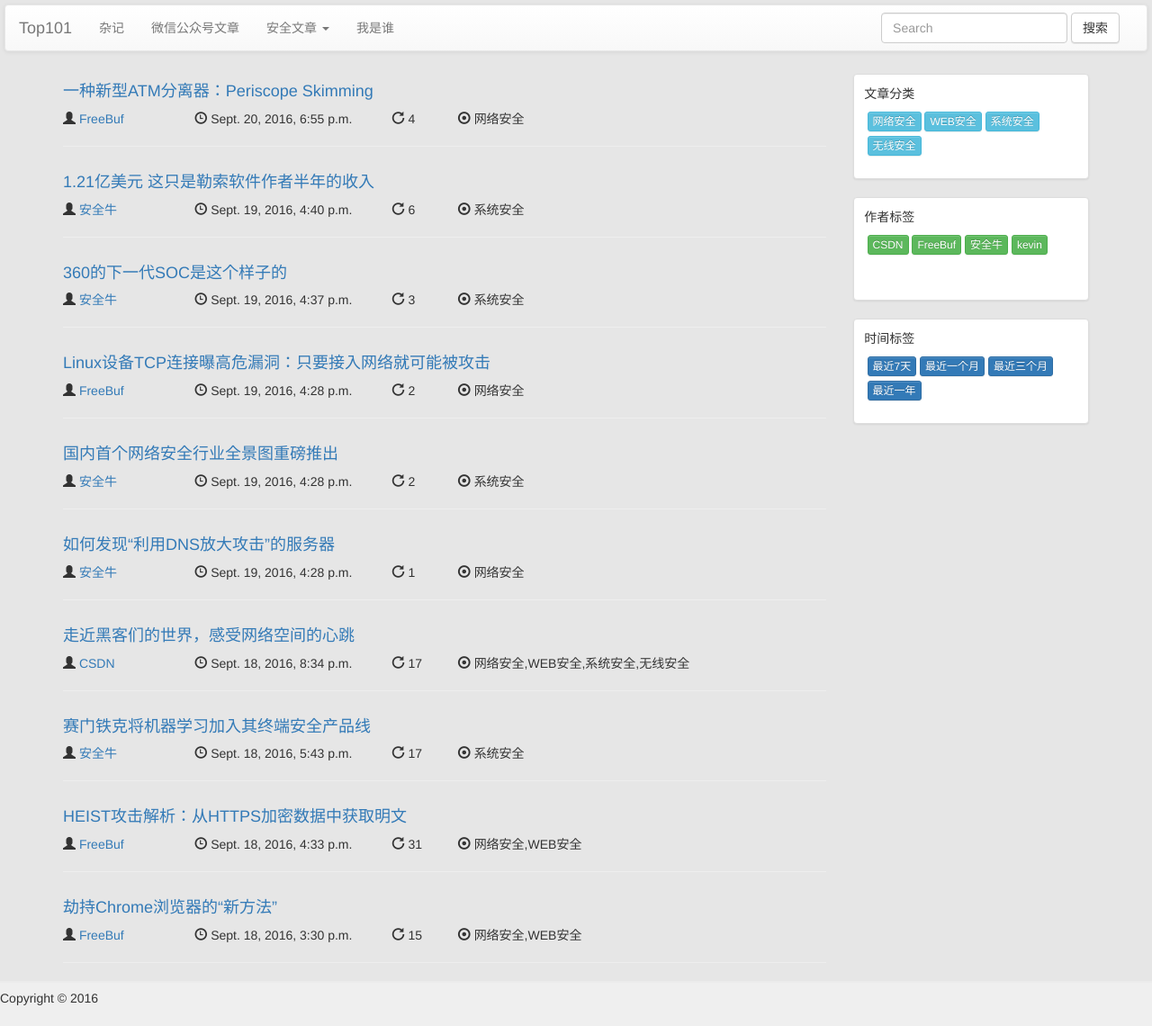
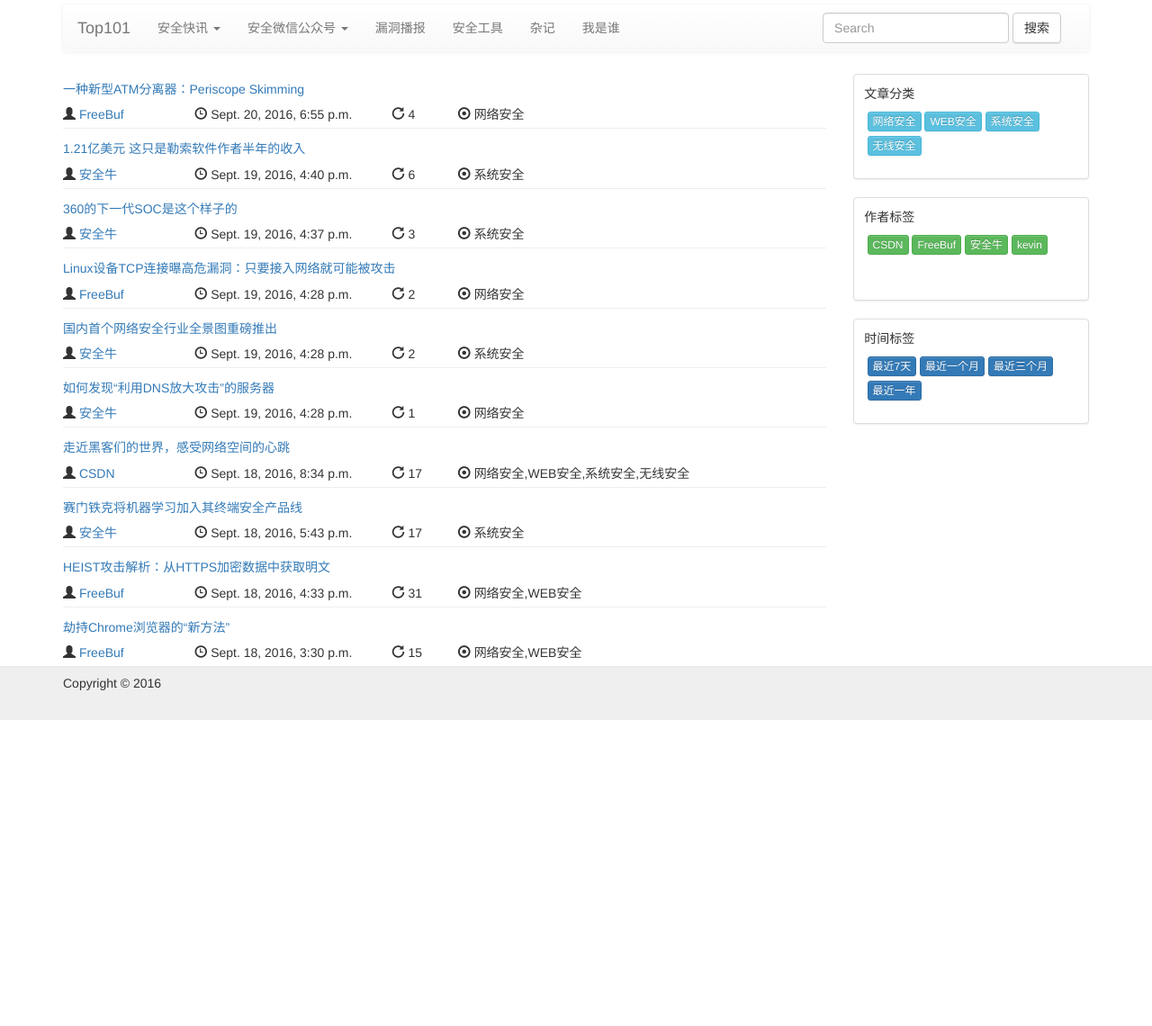
Before and after one commit to Tengfei1010/it1004, a Django app: page /blog/ in a window 1280 px wide. Shown: the whole page at 90% size. After the commit the page ends 800 px from the top, so only its background shows below. Run offline with Django 3.2, Linux system fonts and the light colour scheme; data comes from the database, SQL or seed files in the repository; both versions use the stored data as it was after the commit; some libraries are stand-ins or nearby versions.

Commit message:
修改了导航样式

```diff
--- a/beeblog/templates/beeblog/article_header.html
+++ b/beeblog/templates/beeblog/article_header.html
@@ -1,6 +1,6 @@
 <div class="row">
     <div class="col-md-12">
-        <h4><a href="/blog/{{ article.id }}">{{ article.title }}</a></h4>
+        <h5><a href="/blog/{{ article.id }}">{{ article.title }}</a></h5>
     </div>
 </div>
 
--- a/beeblog/templates/beeblog/index.html
+++ b/beeblog/templates/beeblog/index.html
@@ -12,34 +12,37 @@
 <div id="wrapper">
     <div id="header">
         {% block navbar %}
+            <div class="container">
                 <nav class="navbar navbar-default" role="navigation">
                     <div class="container-fluid">
                         <!-- Brand and toggle get grouped for better mobile display -->
                         <div class="navbar-header">
-                        <button type="button" class="navbar-toggle collapsed" data-toggle="collapse"
-                                data-target="#bs-example-navbar-collapse-1">
-                            <span class="sr-only">Toggle navigation</span>
-                            <span class="icon-bar"></span>
-                            <span class="icon-bar"></span>
-                            <span class="icon-bar"></span>
-                        </button>
                             <a class="navbar-brand" href="/blog">Top101</a>
                         </div>
 
                         <!-- Collect the nav links, forms, and other content for toggling -->
                         <div class="collapse navbar-collapse" id="bs-example-navbar-collapse-1">
                             <ul class="nav navbar-nav">
-                            <li><a href="#">杂记</a></li>
-                            <li><a href="#">微信公众号文章</a></li>
                                 <li class="dropdown">
-                                <a href="#" class="dropdown-toggle" data-toggle="dropdown">安全文章 <span
-                                        class="caret"></span></a>
+                                    <a href="#" class="dropdown-toggle" data-toggle="dropdown">安全快讯
+                                        <span class="caret"></span></a>
                                     <ul class="dropdown-menu" role="menu">
                                         {% for c in categories %}
                                             <li><a href="/blog/category/{{ c.id }}/">{{ c }}</a></li>
                                         {% endfor %}
                                     </ul>
                                 </li>
+                                <li class="dropdown">
+                                    <a href="#" class="dropdown-toggle" data-toggle="dropdown">安全微信公众号
+                                        <span class="caret"></span></a>
+                                    <ul class="dropdown-menu" role="menu">
+                                        <li><a href="#">Seebug</a></li>
+                                        <li><a href="#">余玄</a></li>
+                                    </ul>
+                                </li>
+                                <li><a href="#">漏洞播报</a></li>
+                                <li><a href="#">安全工具</a></li>
+                                <li><a href="#">杂记</a></li>
                                 <li><a href="#">我是谁</a></li>
                             </ul>
                             <form class="navbar-form navbar-right" role="search">
@@ -51,6 +54,7 @@
                         </div><!-- /.navbar-collapse -->
                     </div><!-- /.container-fluid -->
                 </nav>
+            </div>
         {% endblock %}
     </div>
     <div id="content" class="container">
@@ -126,7 +130,9 @@
 
     {% block footer %}
         <div id="footer">
+            <div class="container">
                 <h5>Copyright © 2016</h5>
+            </div>
         </div>
     {% endblock %}
 </div>
--- a/media/css/main.css
+++ b/media/css/main.css
@@ -1,5 +1,5 @@
 html, body {
-    background-color: #e6e6e6;
+    /*background-color: #e6e6e6;*/
     height: 100%;
     margin: 0;
     padding: 0;
@@ -11,18 +11,32 @@ html, body {
 }
 
 #header {
-    background: #e6e6e6;
+    /*background: #e6e6e6;*/
     padding: 5px;
+}
+
+#header a:hover {
+    color: #366df0;
+}
+
+.navbar-default {
+    background-color: transparent;
+    border-color: transparent;
 }
 
 #content {
     padding-bottom: 50px; /* Height of the footer element */
 }
 
+#content hr {
+    margin-top: 5px;
+    margin-bottom: 5px;
+}
+
 #footer {
     background: #efefef;
     width: 100%;
-    height: 50px;
+    height: 60px;
     position: absolute;
     bottom: 0;
     left: 0;
```
Also changed, not shown: db.sqlite3. Lines whose indentation alone changed are shown as unchanged.
